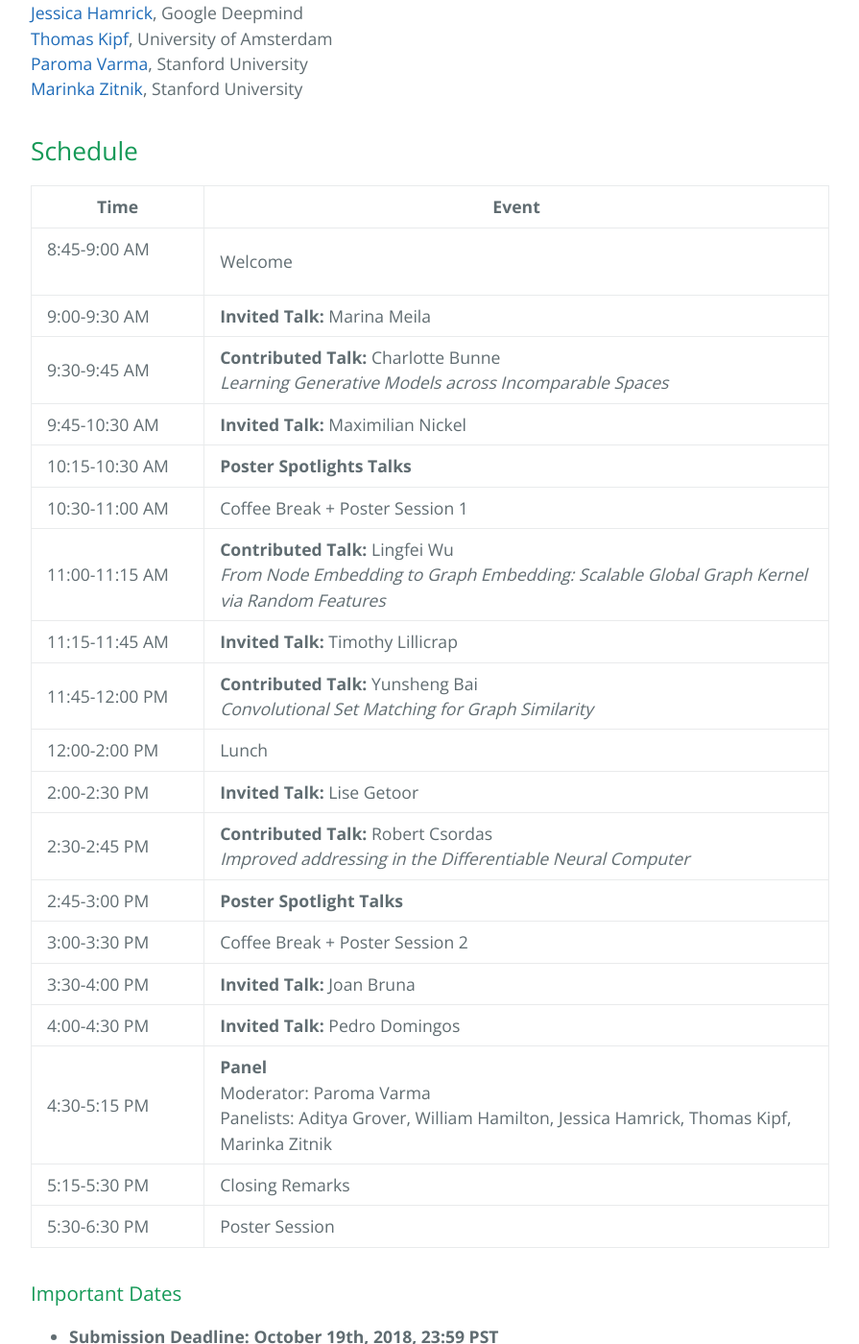
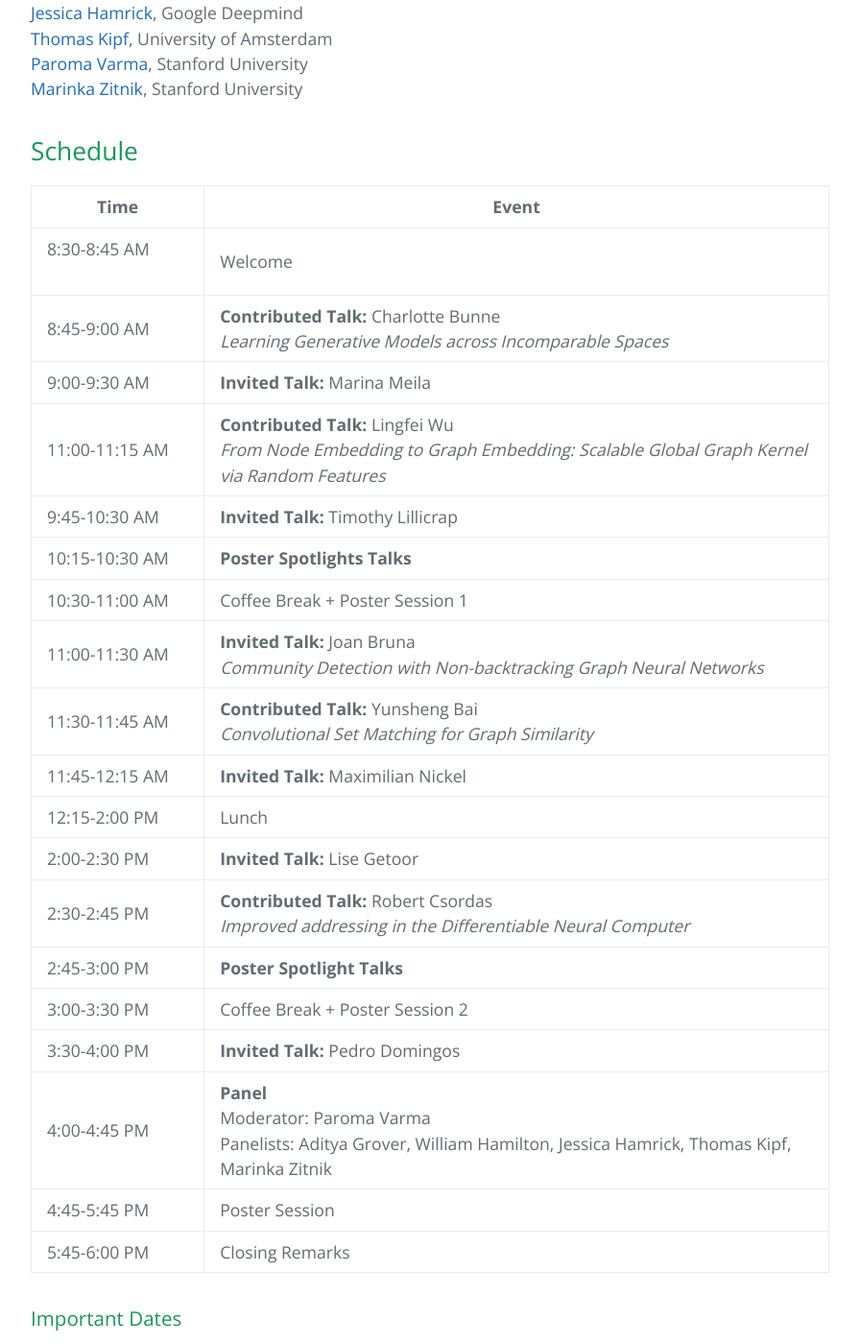
Before and after one commit to r2learning/r2learning.github.io, a Jekyll site: the page built from index.md, in a window 1280 px wide and 1400 px high, scrolled down 1502 px. Shown: the whole window at 96% size, without its empty margins (192-1087 px from the left). Built offline with Jekyll 4.4.1, drawn with Linux system fonts in a browser that asks for light colours.

Commit message:
schedule fix

```diff
--- a/index.md
+++ b/index.md
@@ -36,25 +36,25 @@ This workshop aims to bring together researchers from both academia and industry
 
 | **Time**  | **Event**|
 |-----------------------------------------------|-----------------------------------------------------------------------------------|
-|8:45-9:00 AM &nbsp; &nbsp; &nbsp; &nbsp; &nbsp; &nbsp; &nbsp; &nbsp;  |  Welcome  |
+|8:30-8:45 AM &nbsp; &nbsp; &nbsp; &nbsp; &nbsp; &nbsp; &nbsp; &nbsp;  |  Welcome  |
+|8:45-9:00 AM  | **Contributed Talk:** Charlotte Bunne <br/> *Learning Generative Models across Incomparable Spaces*  |
 |9:00-9:30 AM  |  **Invited Talk:** Marina Meila  |
-|9:30-9:45 AM  | **Contributed Talk:** Charlotte Bunne <br/> *Learning Generative Models across Incomparable Spaces*  |
-|9:45-10:30 AM | **Invited Talk:**  Maximilian Nickel   |
+|11:00-11:15 AM| **Contributed Talk:** Lingfei Wu <br/> *From Node Embedding to Graph Embedding: Scalable Global Graph Kernel via Random Features*|
+|9:45-10:30 AM | **Invited Talk:**  Timothy Lillicrap   |
 |10:15-10:30 AM| **Poster Spotlights Talks** |
 |10:30-11:00 AM| Coffee Break + Poster Session 1  |
-|11:00-11:15 AM| **Contributed Talk:** Lingfei Wu <br/> *From Node Embedding to Graph Embedding: Scalable Global Graph Kernel via Random Features*|
-|11:15-11:45 AM| **Invited Talk:**  Timothy Lillicrap   |
-|11:45-12:00 PM| **Contributed Talk:** Yunsheng Bai <br/> *Convolutional Set Matching for Graph Similarity*|
-|12:00-2:00 PM | Lunch |
+|11:00-11:30 AM| **Invited Talk:**  Joan Bruna  <br/> *Community Detection with Non-backtracking Graph Neural Networks* |
+|11:30-11:45 AM| **Contributed Talk:** Yunsheng Bai <br/> *Convolutional Set Matching for Graph Similarity*|
+|11:45-12:15 AM| **Invited Talk:**  Maximilian Nickel   |
+|12:15-2:00 PM | Lunch |
 |2:00-2:30 PM  | **Invited Talk:** Lise Getoor|
 |2:30-2:45 PM  | **Contributed Talk:** Robert Csordas <br/> *Improved addressing in the Differentiable Neural Computer*|
 |2:45-3:00 PM  | **Poster Spotlight Talks**|
 |3:00-3:30 PM  | Coffee Break + Poster Session 2|
-|3:30-4:00 PM  | **Invited Talk:**  Joan Bruna|
-|4:00-4:30 PM  | **Invited Talk:**  Pedro Domingos|
-|4:30-5:15 PM  | **Panel** <br/> Moderator: Paroma Varma <br/> Panelists: Aditya Grover, William Hamilton, Jessica Hamrick, Thomas Kipf, Marinka Zitnik|
-|5:15-5:30 PM  | Closing Remarks|
-|5:30-6:30 PM  | Poster Session|
+|3:30-4:00 PM  | **Invited Talk:**  Pedro Domingos|
+|4:00-4:45 PM  | **Panel** <br/> Moderator: Paroma Varma <br/> Panelists: Aditya Grover, William Hamilton, Jessica Hamrick, Thomas Kipf, Marinka Zitnik|
+|4:45-5:45 PM  |  Poster Session|
+|5:45-6:00 PM  | Closing Remarks|
 
 <!-- ## <a name="submission"></a> Call for Papers
 ### Paper Submission Instructions
```
Also changed, not shown: docs/index.html (+21 -21 lines).
